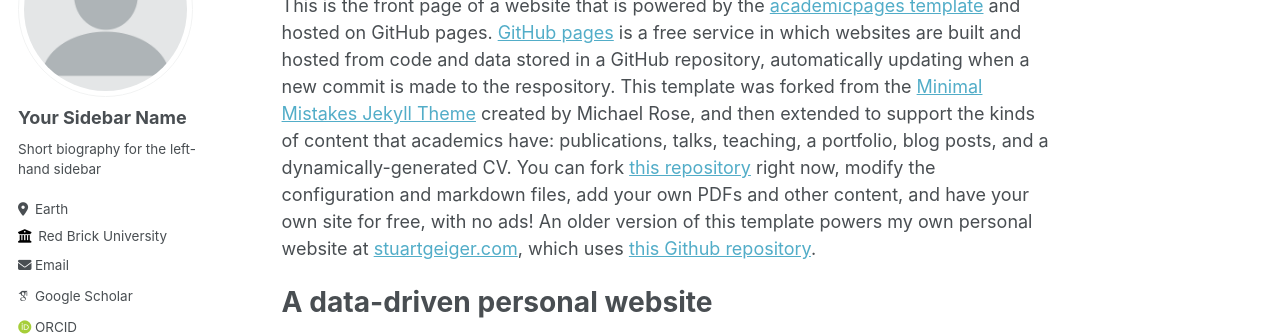
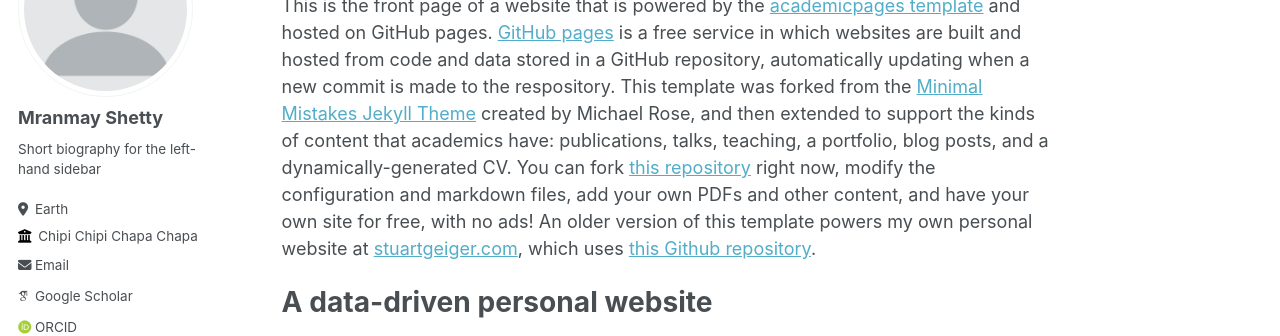
Before and after one commit to Mranmay/mranmay.github.io, a Jekyll site: the page built from _pages/about.md, in a window 1280 px wide. Shown: the part 164-500 px from the top of the page. Built offline with Jekyll 4.4.1, drawn with Linux system fonts in a browser that asks for light colours; some web fonts are replaced.

Commit message:
Update _config.yml

```diff
--- a/_config.yml
+++ b/_config.yml
@@ -12,7 +12,7 @@ title                    : "Your Name / Site Title"
 title_separator          : "-"
 name                     : &name "Your Name"
 description              : &description "personal description"
-url                      : https://academicpages.github.io # the base hostname & protocol for your site e.g. "https://mmistakes.github.io"
+url                      : https://mranmay.github.io # the base hostname & protocol for your site e.g. "https://mmistakes.github.io"
 baseurl                  : "" # the subpath of your site, e.g. "/blog"
 repository               : "academicpages/academicpages.github.io"
 
@@ -22,13 +22,13 @@ repository               : "academicpages/academicpages.github.io"
 author:
   # Biographic information
   avatar           : "profile.png"
-  name             : "Your Sidebar Name"
+  name             : "Mranmay Shetty"
   pronouns         : # example: "she/her"
   bio              : "Short biography for the left-hand sidebar"
   location         : "Earth"
-  employer         : "Red Brick University"
+  employer         : "Chipi Chipi Chapa Chapa"
   uri              : # URL
-  email            : "none@example.org"
+  email            : "mranmays@gmail.com"
 
   # Academic websites
   arxiv            : # URL - Update with the correct link to your profile
```
